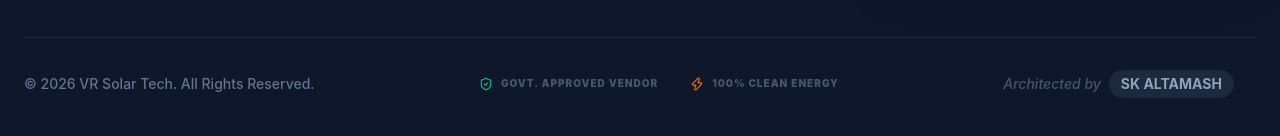
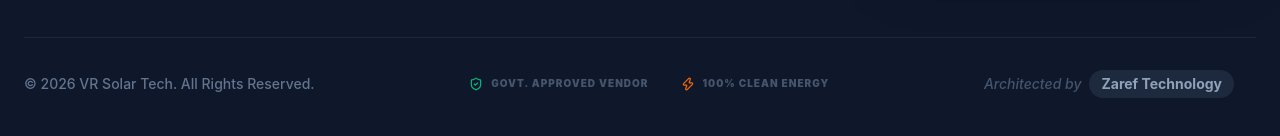
Before and after one commit to SkAltmash/VR-SolarTech, a React (Vite) app: page / in a window 1280 px wide. Shown: the part 6894-7030 px from the top of the page. Built offline with nearby package versions, Linux system fonts and the light colour scheme; no server answers; the database is empty.

Commit message:
zaref branding added

```diff
--- a/src/componnets/Footer.jsx
+++ b/src/componnets/Footer.jsx
@@ -136,14 +136,14 @@ export default function Footer() {
                     {/* YOUR CREDIT LINE */}
                     <div className="group">
                         <a
-                            href="https://iamsk.netlify.app/"
+                            href="https://zaref.in/"
                             target="_blank"
                             rel="noopener noreferrer"
                             className="flex items-center gap-2 text-sm font-bold text-slate-400 hover:text-white transition-all"
                         >
                             <span className="text-slate-600 font-medium italic">Architected by</span>
                             <span className="bg-slate-800 px-3 py-1 rounded-full group-hover:bg-orange-500 transition-colors">
-                                SK ALTAMASH
+                                Zaref Technology
                             </span>
                             <ArrowUpRight size={14} className="opacity-0 group-hover:opacity-100 transition-opacity" />
                         </a>
```
